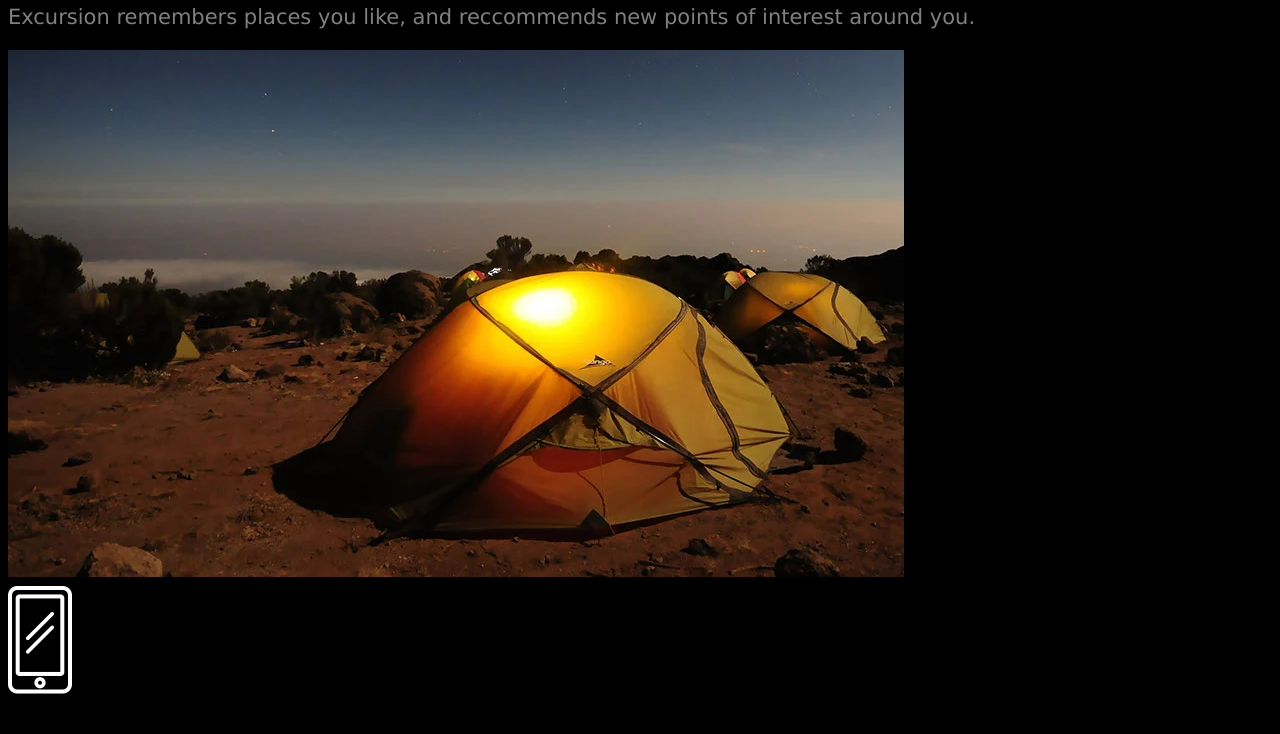
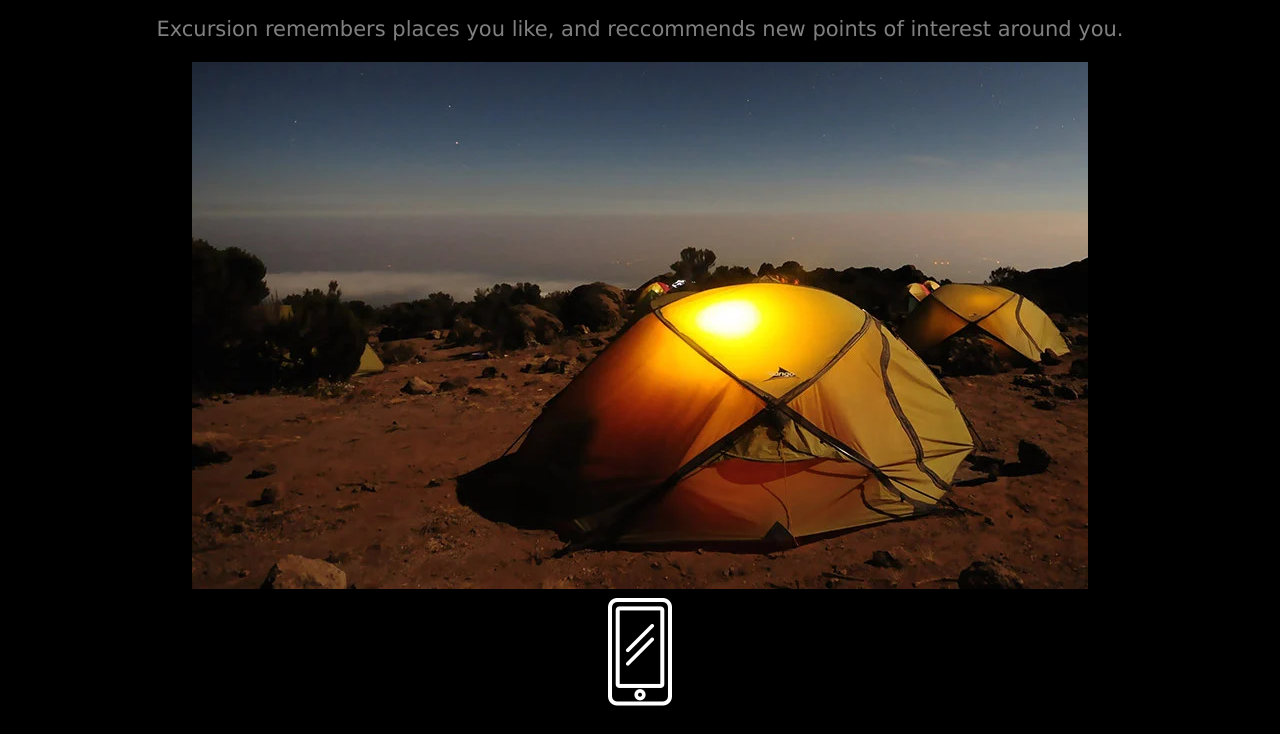
Before and after one commit to ilonacsakova/excursion-1, a plain HTML site: page index.html in a window 1280 px wide. Shown: the part 491-1225 px from the top of the page. Drawn offline with Linux system fonts and the light colour scheme; files that its build step writes are made by us from their sources.

Commit message:
Update style.css

```diff
--- a/resources/css/style.css
+++ b/resources/css/style.css
@@ -2,7 +2,6 @@
  background-color: black;
  color: white;
  font-size: 40px;
-<<<<<<< HEAD
  text-align: center;
  font-family: Verdana;
  font-weight: 300;
@@ -28,8 +27,6 @@ color: grey;
 text-align: right;
 font-size: 12px;
 }
-=======
-}
 
 header{
   font-size: 50px;
```
